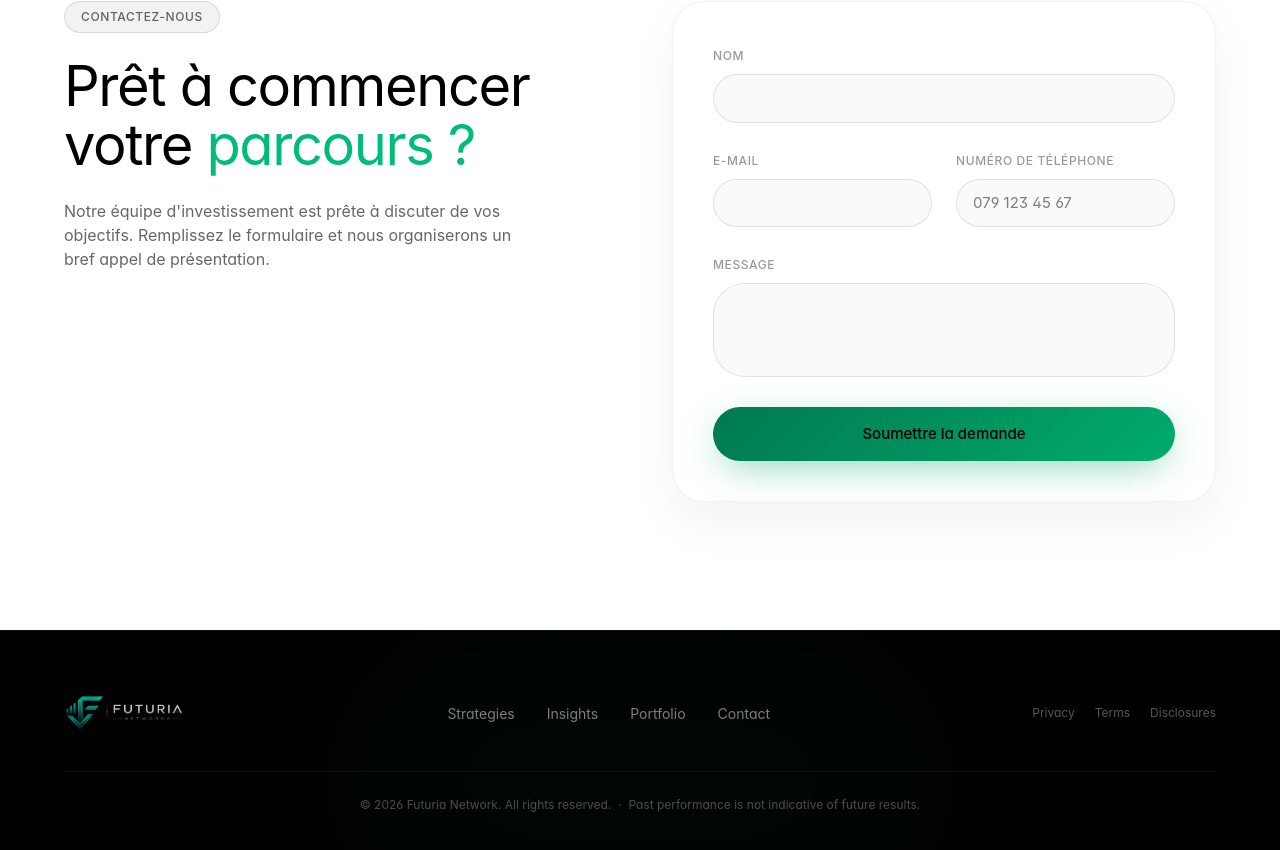
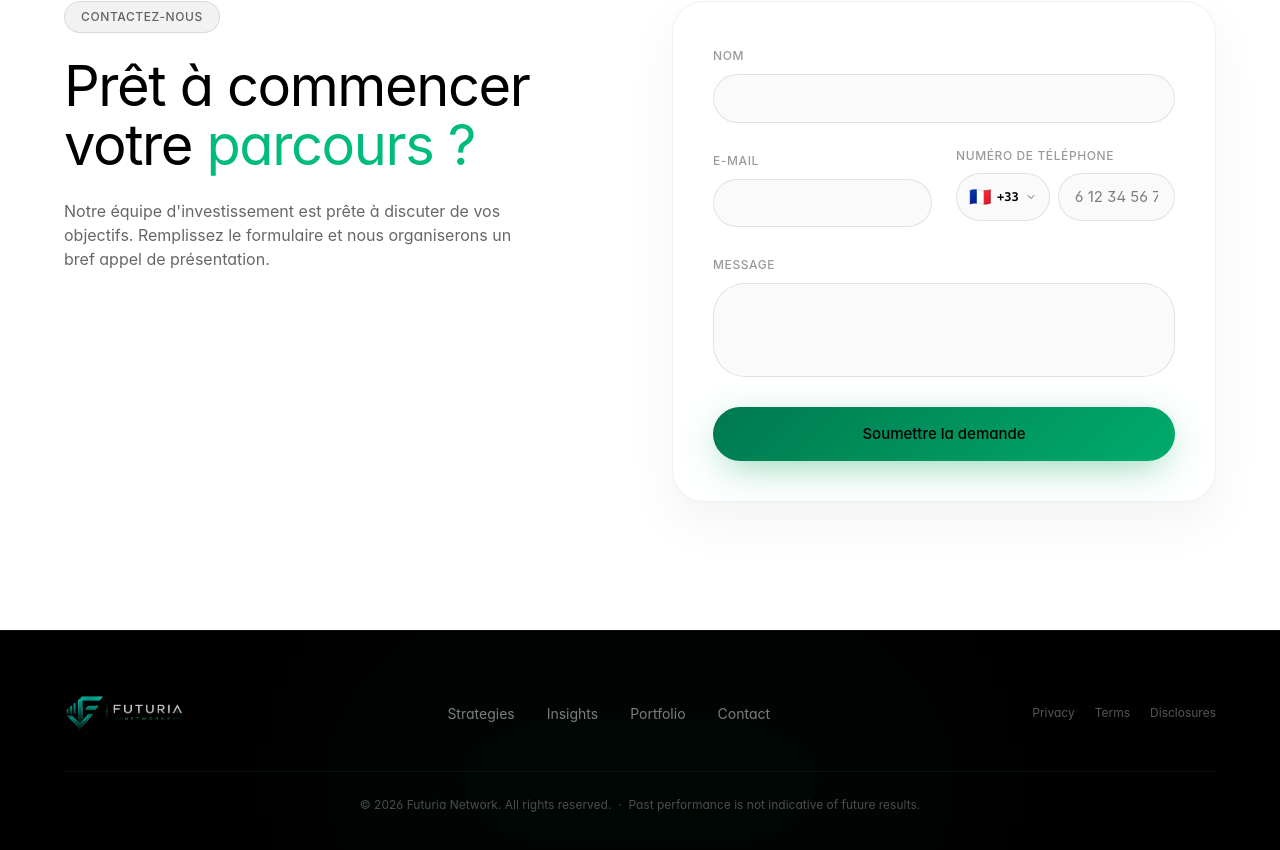
Before and after one commit to MohanPrasathSece/Futuria-Ventures, a React (Vite) app: page /dashboard in a window 1280 px wide. Shown: the part 4193-5043 px from the top of the page. Built offline with nearby package versions, Linux system fonts and the light colour scheme.

Commit message:
feat: country dropdown, validation, and crm updates

```diff
--- a/src/components/AuthModal.tsx
+++ b/src/components/AuthModal.tsx
@@ -2,6 +2,7 @@ import React, { useState } from "react";
 import * as Dialog from "@radix-ui/react-dialog";
 import { Mail, User, Phone, X, CheckCircle2 } from "lucide-react";
 import { useNavigate } from "@tanstack/react-router";
+import { PhoneInput } from "./PhoneInput";
 
 export function AuthModal({
   open,
@@ -28,6 +29,8 @@ export function AuthModal({
   const [sName, setSName] = useState("");
   const [sEmail, setSEmail] = useState("");
   const [sNumber, setSNumber] = useState("");
+  const [countryCode, setCountryCode] = useState("FR");
+  const [phoneError, setPhoneError] = useState("");
   const [sLoading, setSLoading] = useState(false);
   const [sError, setSError] = useState("");
   const [sSuccess, setSSuccess] = useState(false);
@@ -75,13 +78,14 @@ export function AuthModal({
     setSLoading(true);
     setSError("");
 
-    const cleanNum = sNumber.replace(/\s+/g, "");
-    if (!cleanNum) {
+    if (!sNumber) {
       setSError("Veuillez entrer un numéro de téléphone");
       setSLoading(false);
       return;
-    } else if (!/^(\+41|0041|0)?[1-9]\d{8}$/.test(cleanNum)) {
-      setSError("Veuillez entrer un numéro suisse valide (ex: 079 123 45 67, avec 9 chiffres)");
+    }
+
+    if (phoneError) {
+      setSError(phoneError);
       setSLoading(false);
       return;
     }
@@ -90,7 +94,7 @@ export function AuthModal({
       const res = await fetch("/api/signup", {
         method: "POST",
         headers: { "Content-Type": "application/json" },
-        body: JSON.stringify({ name: sName, email: sEmail, number: sNumber }),
+        body: JSON.stringify({ name: sName, email: sEmail, number: sNumber, countryCode }),
       });
 
       const text = await res.text();
@@ -206,10 +210,11 @@ export function AuthModal({
                       <Mail className="absolute left-4 top-1/2 h-4 w-4 -translate-y-1/2 text-white/40" />
                       <input type="email" required value={sEmail} onChange={(e) => setSEmail(e.target.value)} className="w-full rounded-xl border border-white/10 bg-white/5 py-3 pl-11 pr-4 text-[15px] outline-none transition focus:border-white/30 focus:bg-white/10" placeholder="Adresse e-mail" />
                     </div>
-                    <div className="relative">
-                      <Phone className="absolute left-4 top-1/2 h-4 w-4 -translate-y-1/2 text-white/40" />
-                      <input type="tel" required value={sNumber} onChange={(e) => setSNumber(e.target.value)} className="w-full rounded-xl border border-white/10 bg-white/5 py-3 pl-11 pr-4 text-[15px] outline-none transition focus:border-white/30 focus:bg-white/10" placeholder="079 123 45 67" />
-                    </div>
+                    <PhoneInput hideLabel onChange={(full, code, err) => {
+                      setSNumber(full);
+                      setCountryCode(code);
+                      setPhoneError(err);
+                    }} />
 
                     <button disabled={sLoading} className="mt-4 flex w-full items-center justify-center gap-2 rounded-xl bg-white py-3 text-[15px] font-semibold text-black transition hover:bg-white/90 disabled:opacity-50">
                       {sLoading ? "Création du compte..." : "Sign Up"}
--- /dev/null
+++ b/src/components/PhoneInput.tsx
@@ -0,0 +1,180 @@
+import { useState, useRef, useEffect, type ChangeEvent } from "react";
+import { ChevronDown, Search } from "lucide-react";
+import { COUNTRIES, validateLocalPhone, type Country } from "@/lib/phoneCountries";
+
+interface PhoneInputProps {
+  onChange: (full: string, countryCode: string, error: string) => void;
+  disabled?: boolean;
+  defaultCountry?: string;
+  theme?: "dark" | "light";
+  hideLabel?: boolean;
+}
+
+export function PhoneInput({
+  onChange,
+  disabled = false,
+  defaultCountry = "FR",
+  theme = "dark",
+  hideLabel = false,
+}: PhoneInputProps) {
+  const [open, setOpen] = useState(false);
+  const [search, setSearch] = useState("");
+  const [selected, setSelected] = useState<Country>(
+    COUNTRIES.find((c) => c.code === defaultCountry) ?? COUNTRIES[0]
+  );
+  const [local, setLocal] = useState("");
+  const [touched, setTouched] = useState(false);
+  const [error, setError] = useState("");
+  const dropRef = useRef<HTMLDivElement>(null);
+  const searchRef = useRef<HTMLInputElement>(null);
+
+  useEffect(() => {
+    const handler = (e: MouseEvent) => {
+      if (dropRef.current && !dropRef.current.contains(e.target as Node)) {
+        setOpen(false);
+        setSearch("");
+      }
+    };
+    document.addEventListener("mousedown", handler);
+    return () => document.removeEventListener("mousedown", handler);
+  }, []);
+
+  useEffect(() => {
+    if (open) setTimeout(() => searchRef.current?.focus(), 50);
+  }, [open]);
+
+  const filtered = COUNTRIES.filter(
+    (c) =>
+      c.name.toLowerCase().includes(search.toLowerCase()) ||
+      c.dial.includes(search)
+  );
+
+  const handleCountrySelect = (c: Country) => {
+    setSelected(c);
+    setOpen(false);
+    setSearch("");
+    const err = touched ? validateLocalPhone(local, c) : "";
+    setError(err);
+    onChange(local ? `${c.dial}${local}` : "", c.code, err);
+  };
+
+  const handleLocalChange = (e: ChangeEvent<HTMLInputElement>) => {
+    const val = e.target.value.replace(/\D/g, "");
+    setLocal(val);
+    const err = touched ? validateLocalPhone(val, selected) : "";
+    setError(err);
+    onChange(val ? `${selected.dial}${val}` : "", selected.code, err);
+  };
+
+  const handleLocalBlur = () => {
+    setTouched(true);
+    const err = validateLocalPhone(local, selected);
+    setError(err);
+    onChange(local ? `${selected.dial}${local}` : "", selected.code, err);
+  };
+
+  const isDark = theme === "dark";
+
+  return (
+    <div className="relative text-left">
+      {!hideLabel && (
+        <label className={`text-[12px] font-medium uppercase tracking-wider ${isDark ? "text-white/40" : "text-black/40"} block mb-2`}>
+          Numéro de téléphone
+        </label>
+      )}
+      <div className="flex gap-2">
+        {/* Dropdown Country Selector */}
+        <div ref={dropRef} className="relative shrink-0">
+          <button
+            type="button"
+            disabled={disabled}
+            onClick={() => setOpen((p) => !p)}
+            className={`flex h-12 items-center gap-1.5 rounded-xl border px-3 py-2 text-[15px] font-medium transition focus:outline-none disabled:opacity-50 ${
+              isDark
+                ? "border-white/10 bg-white/5 text-white hover:bg-white/10"
+                : "border-black/10 bg-black/[0.02] text-black hover:bg-black/[0.05]"
+            }`}
+          >
+            <span className="text-lg leading-none">{selected.flag}</span>
+            <span className="font-mono text-xs font-semibold">{selected.dial}</span>
+            <ChevronDown
+              className={`h-3 w-3 opacity-60 transition-transform duration-200 ${
+                open ? "rotate-180" : ""
+              }`}
+            />
+          </button>
+
+          {open && (
+            <div className={`absolute left-0 top-full z-[150] mt-2 w-72 rounded-xl border p-2 shadow-2xl backdrop-blur-2xl ${
+              isDark ? "border-white/10 bg-black/95 text-white" : "border-black/10 bg-white text-black"
+            }`}>
+              {/* Search */}
+              <div className={`flex items-center gap-2 rounded-lg border px-3 py-1.5 mb-1.5 ${
+                isDark ? "border-white/10 bg-white/5" : "border-black/10 bg-black/[0.02]"
+              }`}>
+                <Search className="h-3.5 w-3.5 opacity-40 shrink-0" />
+                <input
+                  ref={searchRef}
+                  value={search}
+                  onChange={(e) => setSearch(e.target.value)}
+                  placeholder="Rechercher un pays..."
+                  className={`w-full bg-transparent text-xs outline-none placeholder:opacity-40 font-medium ${
+                    isDark ? "text-white" : "text-black"
+                  }`}
+                />
+              </div>
+
+              {/* Country List */}
+              <ul className="max-h-52 overflow-y-auto">
+                {filtered.length === 0 && (
+                  <li className="px-3 py-4 text-center text-xs opacity-40">Aucun résultat</li>
+                )}
+                {filtered.map((c) => (
+                  <li key={c.code}>
+                    <button
+                      type="button"
+                      onClick={() => handleCountrySelect(c)}
+                      className={`flex w-full items-center gap-3 rounded-lg px-3 py-2 text-left text-xs transition-colors duration-150 font-medium ${
+                        isDark
+                          ? "hover:bg-white/10 text-white"
+                          : "hover:bg-black/5 text-black"
+                      } ${selected.code === c.code ? (isDark ? "bg-white/10" : "bg-black/5") : ""}`}
+                    >
+                      <span className="text-lg leading-none">{c.flag}</span>
+                      <span className="flex-1 truncate">{c.name}</span>
+                      <span className="font-mono opacity-50">{c.dial}</span>
+                    </button>
+                  </li>
+                ))}
+              </ul>
+            </div>
+          )}
+        </div>
+
+        {/* Number input */}
+        <div className="relative flex-1">
+          <input
+            type="tel"
+            disabled={disabled}
+            value={local}
+            onChange={handleLocalChange}
+            onBlur={handleLocalBlur}
+            placeholder={selected.placeholder}
+            className={`h-12 w-full rounded-xl border px-4 py-2 text-[15px] outline-none transition ${
+              touched && error
+                ? "border-red-500/50 focus:border-red-500"
+                : isDark
+                ? "border-white/10 bg-white/5 text-white focus:border-white/30 focus:bg-white/10"
+                : "border-black/10 bg-black/[0.02] text-black focus:border-emerald/50 focus:bg-white"
+            }`}
+          />
+        </div>
+      </div>
+      {touched && error && (
+        <div className="text-xs text-red-500 font-medium mt-1 text-left">
+          {error}
+        </div>
+      )}
+    </div>
+  );
+}
--- a/src/components/Shared.tsx
+++ b/src/components/Shared.tsx
@@ -1,6 +1,7 @@
 import logo from "../assets/logo.png";
 import React, { useState, useEffect, useRef } from "react";
 import { Check } from "lucide-react";
+import { PhoneInput } from "./PhoneInput";
 
 export function Reveal({
   children,
@@ -94,10 +95,11 @@ export function Footer() {
 }
 
 export function Contact() {
-  const [form, setForm] = useState({ name: "", email: "", number: "", message: "" });
+  const [form, setForm] = useState({ name: "", email: "", number: "", countryCode: "FR", message: "" });
   const [submitted, setSubmitted] = useState(false);
   const [loading, setLoading] = useState(false);
   const [errors, setErrors] = useState<Record<string, string>>({});
+  const [phoneError, setPhoneError] = useState("");
 
   const validate = () => {
     const e: Record<string, string> = {};
@@ -107,11 +109,10 @@ export function Contact() {
     if (form.message.trim() && form.message.length > 1000)
       e.message = "Parlez-nous un peu de vos objectifs (max 1000)";
 
-    const cleanNum = form.number.replace(/\s+/g, "");
-    if (!cleanNum) {
+    if (!form.number) {
       e.number = "Veuillez entrer un numéro de téléphone";
-    } else if (!/^(\+41|0041|0)?[1-9]\d{8}$/.test(cleanNum)) {
-      e.number = "Veuillez entrer un numéro suisse valide (ex: 079 123 45 67, avec 9 chiffres)";
+    } else if (phoneError) {
+      e.number = phoneError;
     }
 
     return e;
@@ -190,14 +191,10 @@ export function Contact() {
                     {errors.email && <p className="mt-1 text-[12px] text-red-500">{errors.email}</p>}
                   </div>
                   <div>
-                    <label className="text-[12px] font-medium uppercase tracking-wider text-black/40">Numéro de téléphone</label>
-                    <input
-                      type="tel"
-                      value={form.number}
-                      onChange={(e) => setForm({ ...form, number: e.target.value })}
-                      className="mt-2 w-full rounded-xl border border-black/10 bg-black/[0.02] px-4 py-3 text-[15px] outline-none transition focus:border-emerald/50 focus:bg-white"
-                      placeholder="079 123 45 67"
-                    />
+                    <PhoneInput theme="light" onChange={(full, code, err) => {
+                      setForm({ ...form, number: full, countryCode: code });
+                      setPhoneError(err);
+                    }} />
                     {errors.number && <p className="mt-1 text-[12px] text-red-500">{errors.number}</p>}
                   </div>
                 </div>
--- /dev/null
+++ b/src/lib/phoneCountries.ts
@@ -0,0 +1,38 @@
+export interface Country {
+  code: string;    // ISO 2-letter
+  name: string;
+  dial: string;    // e.g. "+44"
+  flag: string;    // emoji flag
+  localLen: number | [number, number]; // exact digits OR [min, max]
+  placeholder: string; // local number example
+}
+
+export const COUNTRIES: Country[] = [
+  { code: "FR", name: "France",           dial: "+33",  flag: "🇫🇷", localLen: 9,  placeholder: "6 12 34 56 78" },
+  { code: "BE", name: "Belgium",          dial: "+32",  flag: "🇧🇪", localLen: 9,  placeholder: "470 12 34 56" },
+  { code: "CH", name: "Switzerland",      dial: "+41",  flag: "🇨🇭", localLen: 9,  placeholder: "76 123 45 67" },
+  { code: "NL", name: "Netherlands",      dial: "+31",  flag: "🇳🇱", localLen: 9,  placeholder: "6 12345678" },
+  { code: "CA", name: "Canada",           dial: "+1",   flag: "🇨🇦", localLen: 10, placeholder: "613 555 0123" },
+  { code: "GB", name: "United Kingdom",   dial: "+44",  flag: "🇬🇧", localLen: 10, placeholder: "7911 123456" },
+  { code: "DE", name: "Germany",          dial: "+49",  flag: "🇩🇪", localLen: [10, 11], placeholder: "30 12345678" },
+  { code: "ES", name: "Spain",            dial: "+34",  flag: "🇪🇸", localLen: 9,  placeholder: "612 345 678" },
+  { code: "IT", name: "Italy",            dial: "+39",  flag: "🇮🇹", localLen: [9, 10], placeholder: "312 345 6789" },
+  { code: "US", name: "United States",    dial: "+1",   flag: "🇺🇸", localLen: 10, placeholder: "555 012 3456" },
+  { code: "AT", name: "Austria",          dial: "+43",  flag: "🇦🇹", localLen: [7, 13], placeholder: "664 1234567" },
+  { code: "SE", name: "Sweden",           dial: "+46",  flag: "🇸🇪", localLen: 9,  placeholder: "70 123 45 67" },
+];
+
+export function validateLocalPhone(local: string, country: Country): string {
+  const digits = local.replace(/\D/g, "");
+  if (!digits) return "Le numéro de téléphone est requis.";
+  const len = country.localLen;
+  if (typeof len === "number") {
+    if (digits.length !== len)
+      return `Les numéros pour ${country.name} doivent comporter exactement ${len} chiffres.`;
+  } else {
+    const [min, max] = len;
+    if (digits.length < min || digits.length > max)
+      return `Les numéros pour ${country.name} doivent comporter entre ${min} et ${max} chiffres.`;
+  }
+  return "";
+}
```
Also changed, not shown: api/index.js (+44 -38 lines).
